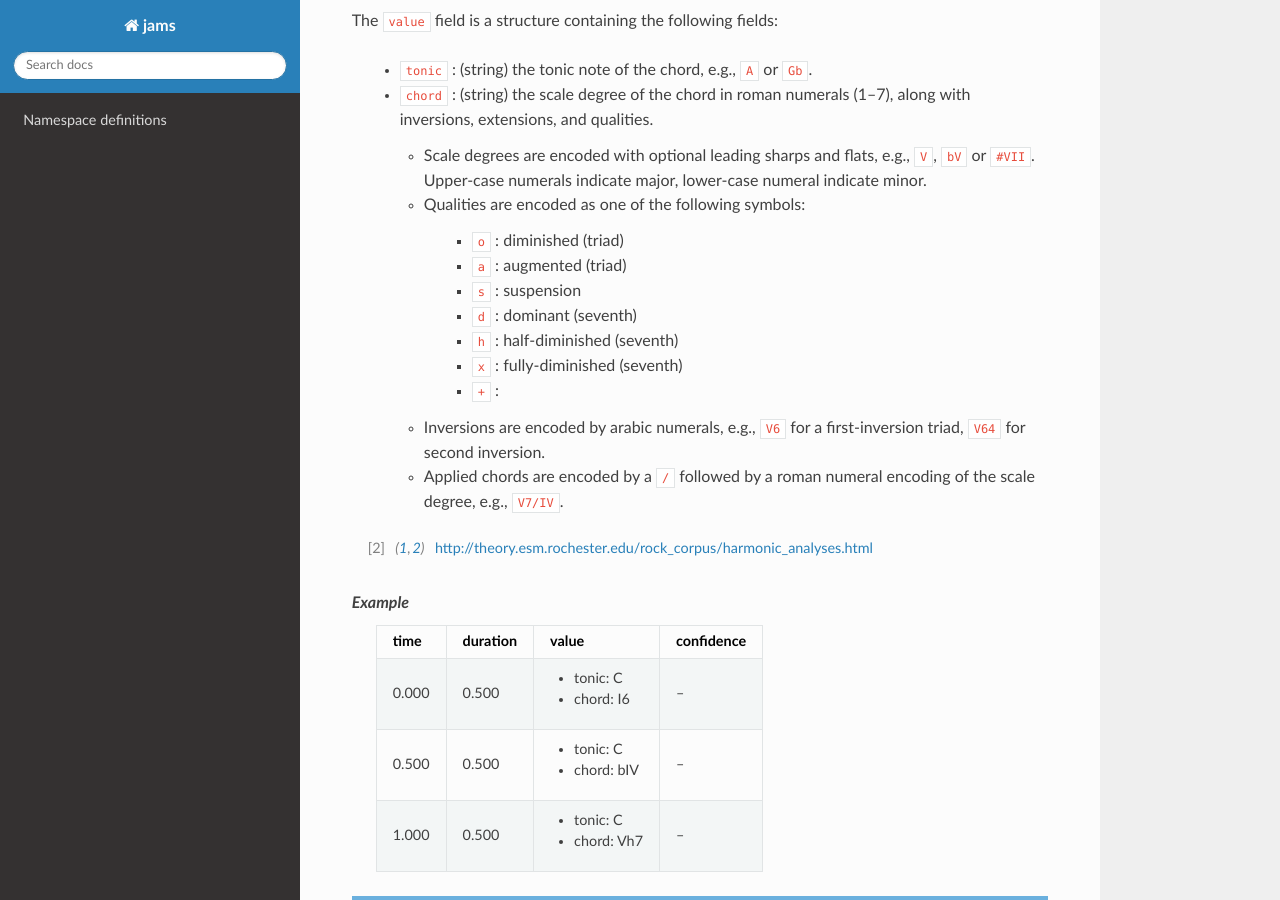
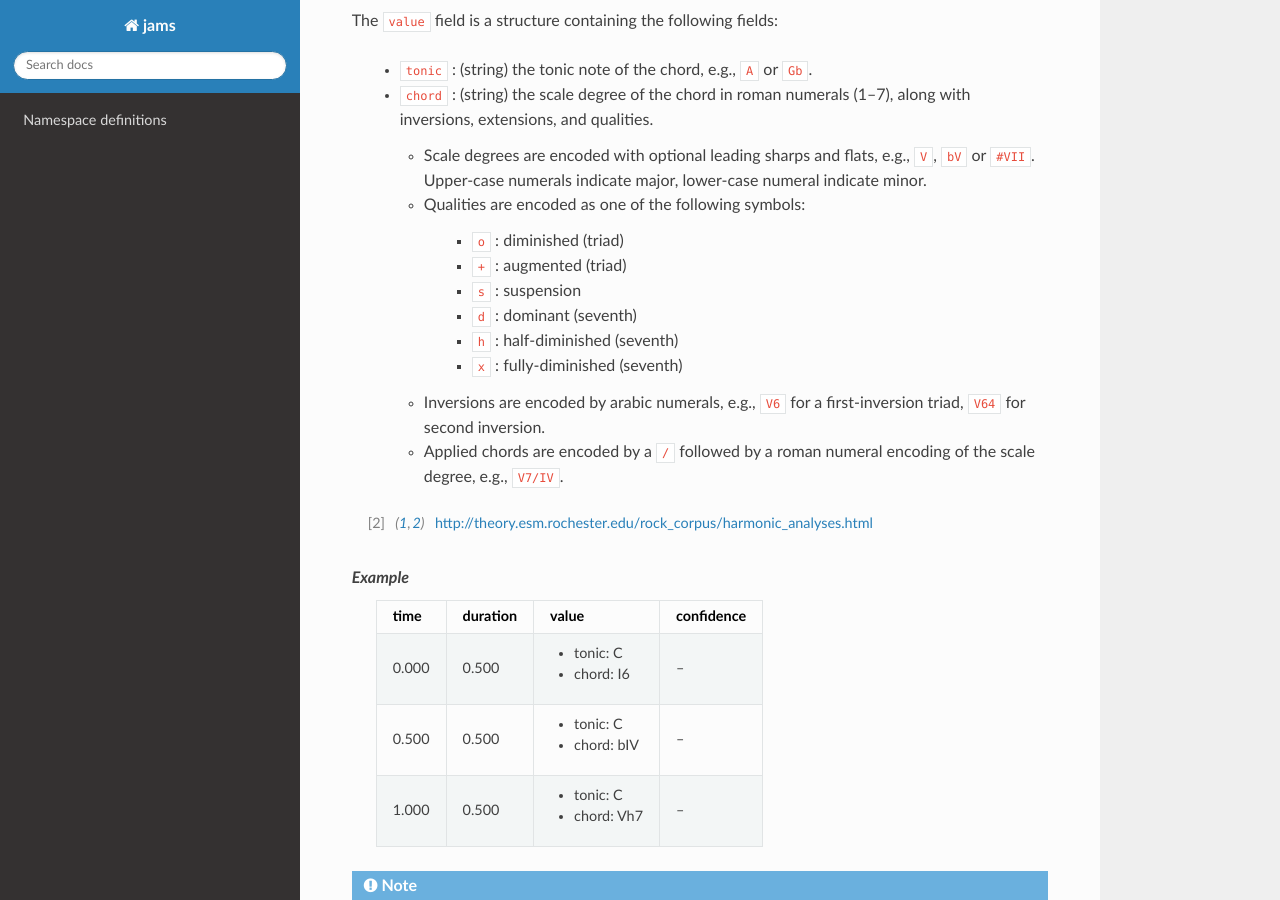
Before and after one commit to marl/jams, a Sphinx documentation site: the page built from docs/namespaces/chord.rst, in a window 1280 px wide and 900 px high, scrolled down 2533 px. Built offline with Sphinx 7.4.7 and the Read the Docs theme 2.0.0, drawn with Linux system fonts in a browser that asks for light colours; cross-references to code outside the pages are shown as plain code.

```diff
--- a/docs/namespaces/chord.rst
+++ b/docs/namespaces/chord.rst
@@ -116,12 +116,11 @@ The ``value`` field is a structure containing the following fields:
     - Qualities are encoded as one of the following symbols:
 
         - ``o`` : diminished (triad)
-        - ``a`` : augmented (triad)
+        - ``+`` : augmented (triad)
         - ``s`` : suspension
         - ``d`` : dominant (seventh)
         - ``h`` : half-diminished (seventh)
         - ``x`` : fully-diminished (seventh)
-        - ``+`` :
     - Inversions are encoded by arabic numerals, e.g., ``V6`` for a first-inversion triad, ``V64``
       for second inversion.
 
```
Also changed, not shown: 2 other files.
